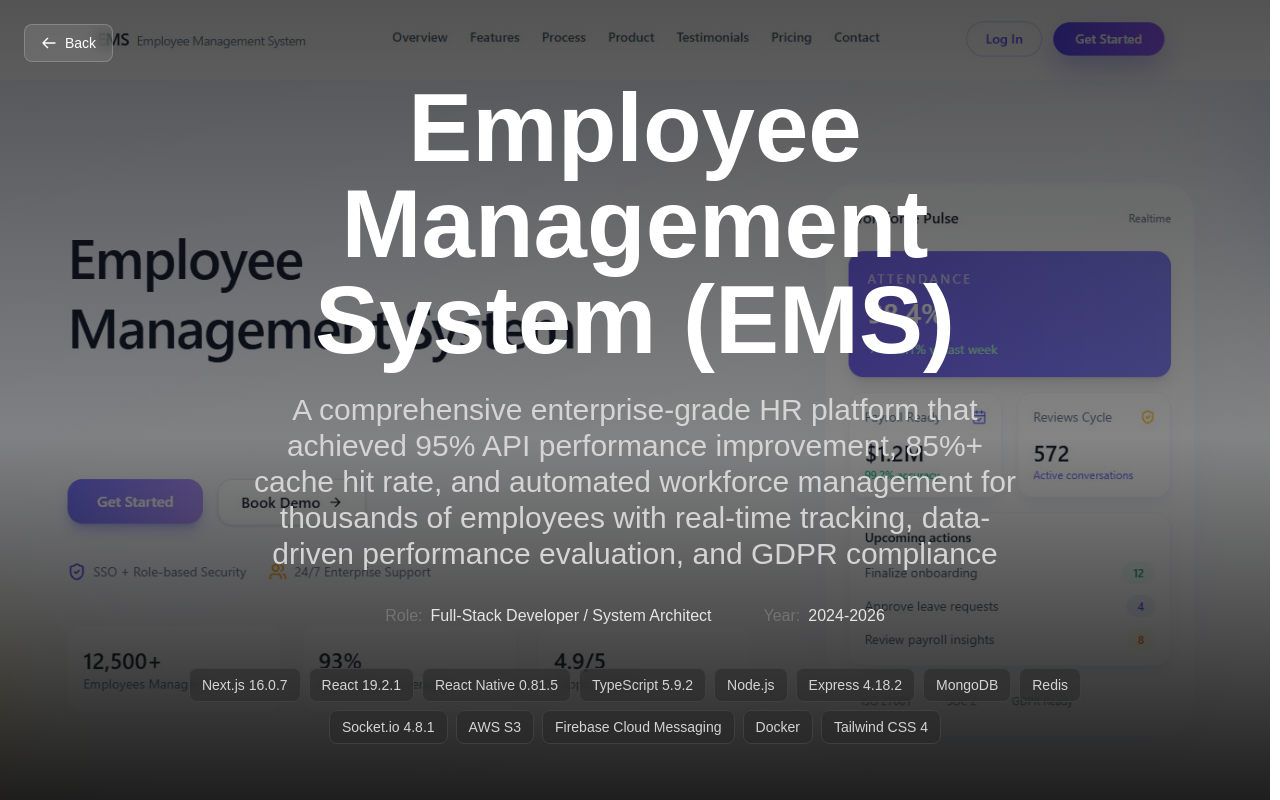
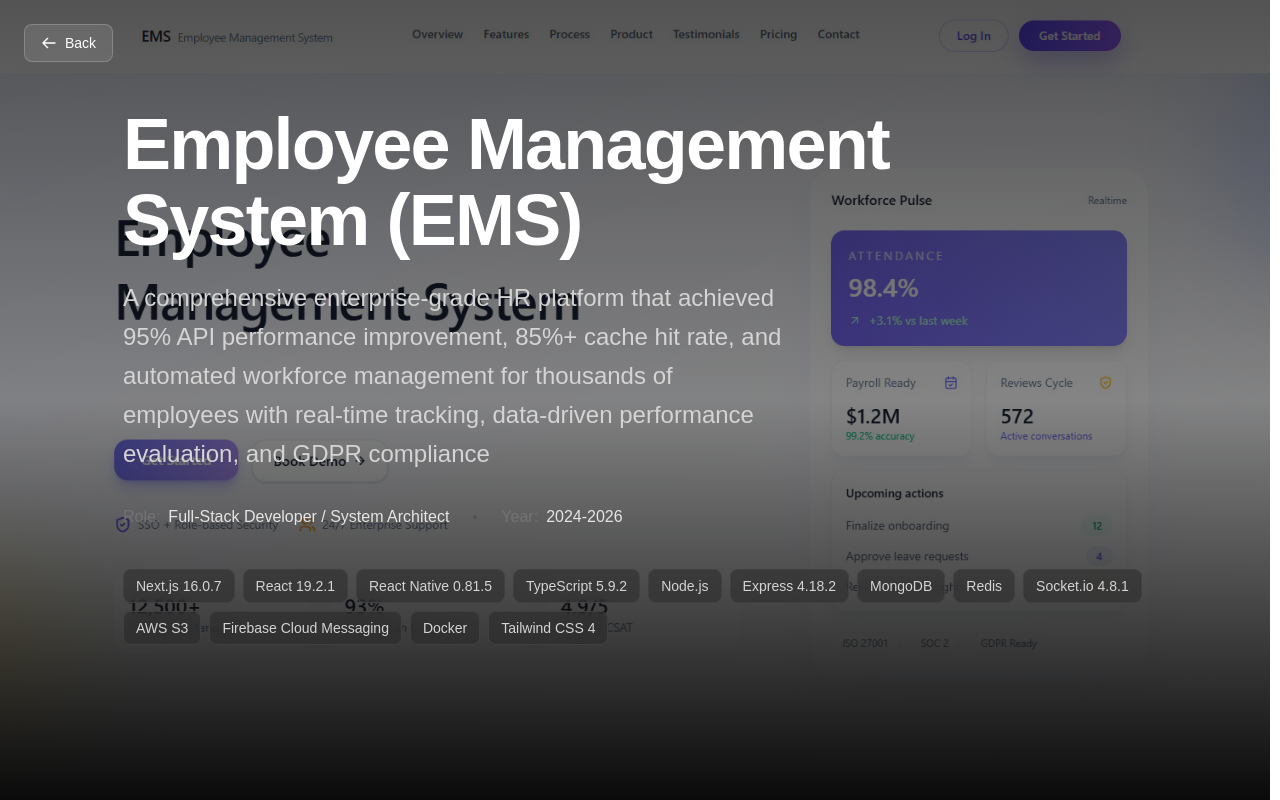
Before and after one commit to MHuzaifaAhmedd/Itsme, a Next.js app in the folder frontend/: page /case-study/employee-management-system in a window 1280 px wide. Shown: the top 800 px of the page. Built offline with nearby package versions, Linux system fonts and the light colour scheme.

Commit message:
Little tweaks

```diff
--- a/frontend/src/app/case-study/components/animations/CaseStudyIntro.tsx
+++ b/frontend/src/app/case-study/components/animations/CaseStudyIntro.tsx
@@ -103,7 +103,7 @@ export default function CaseStudyIntro({ projectName, onComplete }: CaseStudyInt
       {/* Animated title */}
       <h1
         ref={titleRef}
-        className="relative z-10 text-4xl sm:text-5xl md:text-6xl lg:text-7xl xl:text-8xl font-bold text-white text-center px-6 max-w-[90vw]"
+        className="relative z-10 text-3xl sm:text-4xl md:text-5xl lg:text-6xl xl:text-7xl font-bold text-white text-center px-6 max-w-[90vw]"
         style={{ perspective: "1000px" }}
       >
         {letters.map((char, index) => (
--- a/frontend/src/app/case-study/components/sections/CaseStudyHero.tsx
+++ b/frontend/src/app/case-study/components/sections/CaseStudyHero.tsx
@@ -81,26 +81,27 @@ export default function CaseStudyHero({ data }: CaseStudyHeroProps) {
           sizes="100vw"
           priority
         />
-        <div className="absolute inset-0 bg-gradient-to-b from-neutral-950/70 via-neutral-950/50 to-neutral-950" />
+        <div className="absolute inset-0 bg-linear-to-b from-neutral-950/70 via-neutral-950/50 to-neutral-950" />
       </div>
 
       {/* Content */}
       <div
         ref={contentRef}
-        className="relative z-10 max-w-4xl mx-auto text-center"
+        className="relative z-10 mx-auto w-full max-w-5xl"
       >
+        <div className="flex flex-col items-center text-center lg:items-start lg:text-left">
         {/* Project Name */}
-        <h1 className="text-5xl md:text-7xl lg:text-8xl font-bold text-white mb-6">
+        <h1 className="text-4xl sm:text-5xl md:text-6xl lg:text-7xl font-bold leading-[1.05] tracking-tight text-white mb-5">
           {data.projectName}
         </h1>
 
         {/* Impact Line */}
-        <p className="text-xl md:text-2xl lg:text-3xl text-neutral-300 mb-8 max-w-3xl mx-auto">
+        <p className="text-base sm:text-lg md:text-xl lg:text-2xl leading-relaxed text-neutral-300 mb-8 max-w-2xl">
           {data.impactLine}
         </p>
 
         {/* Meta Info */}
-        <div className="flex flex-wrap items-center justify-center gap-4 md:gap-6 mb-10 text-sm md:text-base text-neutral-400">
+        <div className="flex flex-wrap items-center justify-center lg:justify-start gap-4 md:gap-6 mb-10 text-sm md:text-base text-neutral-400">
           <div className="flex items-center gap-2">
             <span className="text-neutral-500">Role:</span>
             <span className="text-neutral-200">{data.role}</span>
@@ -113,7 +114,7 @@ export default function CaseStudyHero({ data }: CaseStudyHeroProps) {
         </div>
 
         {/* Tech Stack */}
-        <div className="flex flex-wrap items-center justify-center gap-2 mb-12">
+        <div className="flex flex-wrap items-center justify-center lg:justify-start gap-2 mb-12">
           {data.techStack.map((tech, i) => (
             <span
               key={i}
@@ -125,7 +126,7 @@ export default function CaseStudyHero({ data }: CaseStudyHeroProps) {
         </div>
 
         {/* CTAs */}
-        <div className="flex flex-wrap items-center justify-center gap-4">
+        <div className="flex flex-wrap items-center justify-center lg:justify-start gap-4">
           {data.ctas.live && (
             <a
               href={data.ctas.live}
@@ -157,6 +158,7 @@ export default function CaseStudyHero({ data }: CaseStudyHeroProps) {
             </a>
           )}
         </div>
+        </div>
       </div>
     </section>
   );
```
